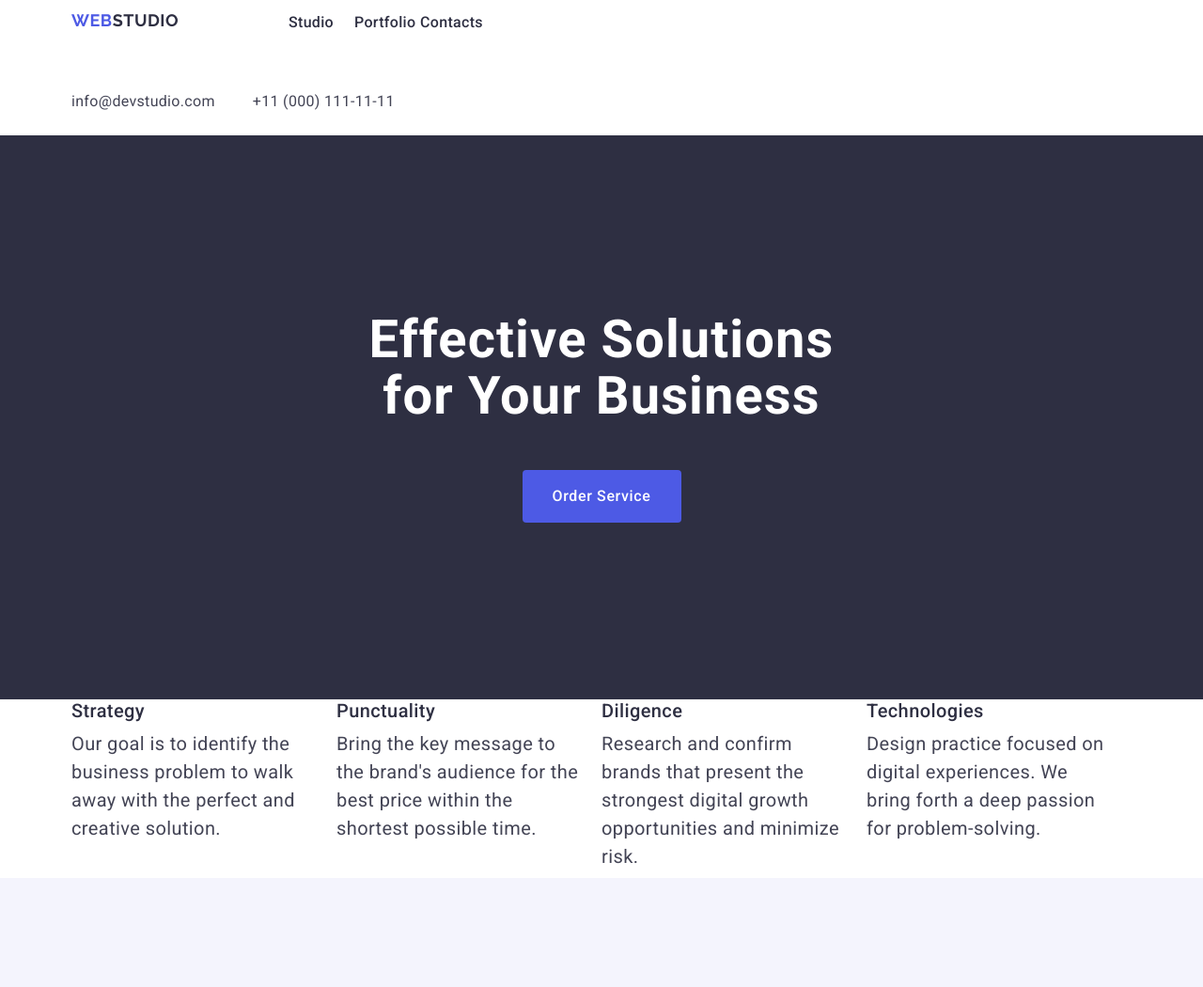
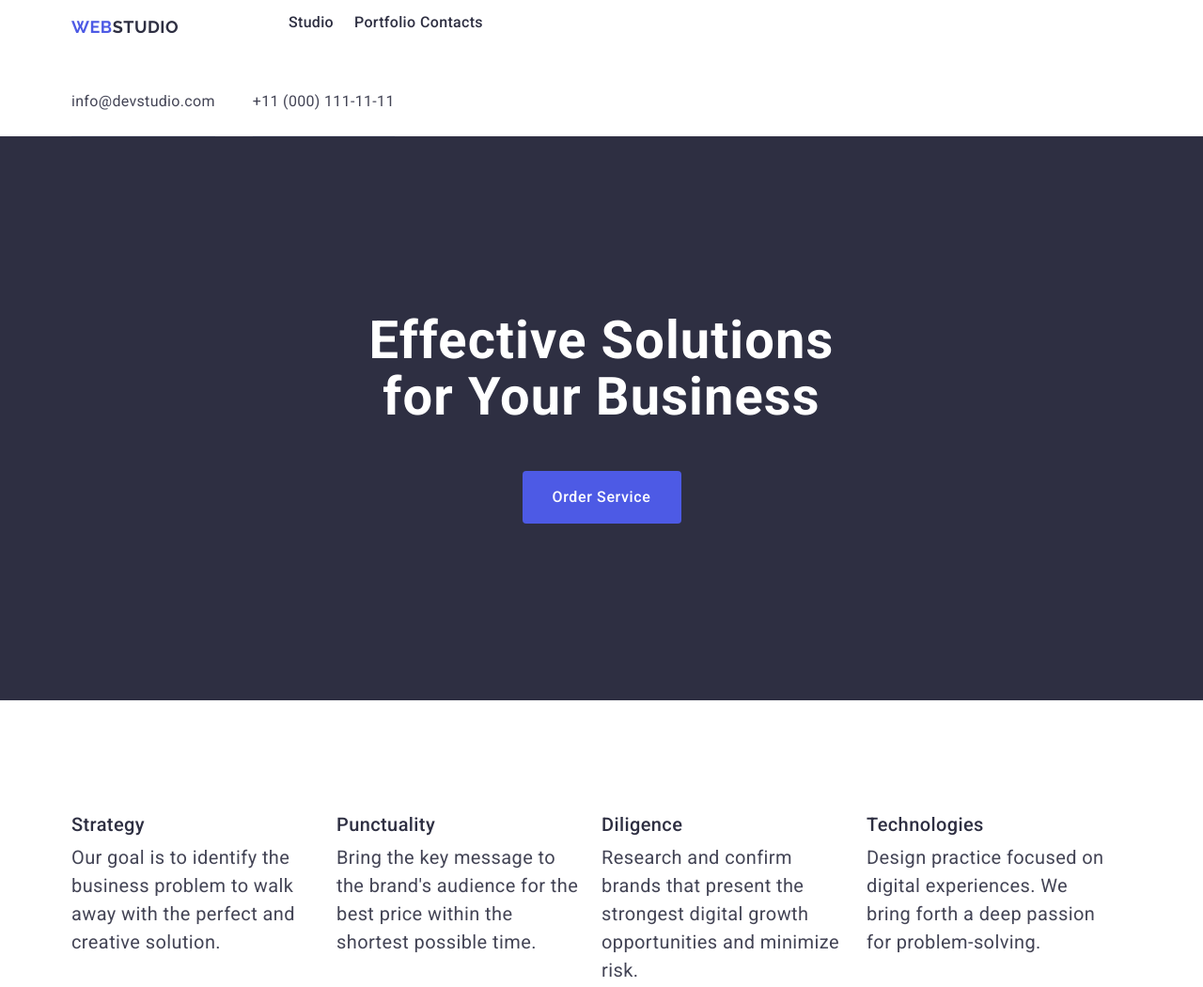
Before and after one commit to Yuwik/goit-markup-hw-03, a plain HTML site: page index.html in a window 1280 px wide. Shown: the top 1050 px of the page at 94% size. Drawn offline with nearby package versions, Linux system fonts and the light colour scheme.

Commit message:
commit message

```diff
--- a/css/styles.css
+++ b/css/styles.css
@@ -50,6 +50,7 @@ a {
 /* СТИЛИ */
 /* НАВИГАЦИЯ */
 
+
 .logo-head {
   font-family: "Raleway", sans-serif;
   font-size: 18px;
@@ -76,7 +77,7 @@ a {
 }
  .header-nav {
   display: flex;
-  align-items: flex-start;
+  align-items: center;
   justify-content: flex-start;
   flex-direction: row;
   gap: 40px;
@@ -109,6 +110,7 @@ a {
 
 .addres-class {
   font-style: normal;
+  text-align: right;
 }
 
 .contacts .my-contacts {
@@ -122,7 +124,7 @@ a {
   margin-right: 0;
   padding: 24px 0;
   display: flex;
-
+  border-bottom: 1px solid #e7e9fc;
 }
 
 .contacts .my-contacts:hover {
@@ -187,8 +189,8 @@ a {
 
 /* Секция 2 */
 .section-two-styles {
-  padding-top: 120px;
-  padding-bottom: 120px;
+  padding: 120px 0;
+  padding-bottom: 120px 0;
 }
 
 .section-second-text,
--- a/index.html
+++ b/index.html
@@ -64,7 +64,7 @@
             <button type="button" class="button-blue">Order Service</button>
             </div>
         </section>
-        <section>
+        <section class="section-two-styles">
             <div class="container">
             <h2 class="visually-hidden"> Section</h2>
 
```
